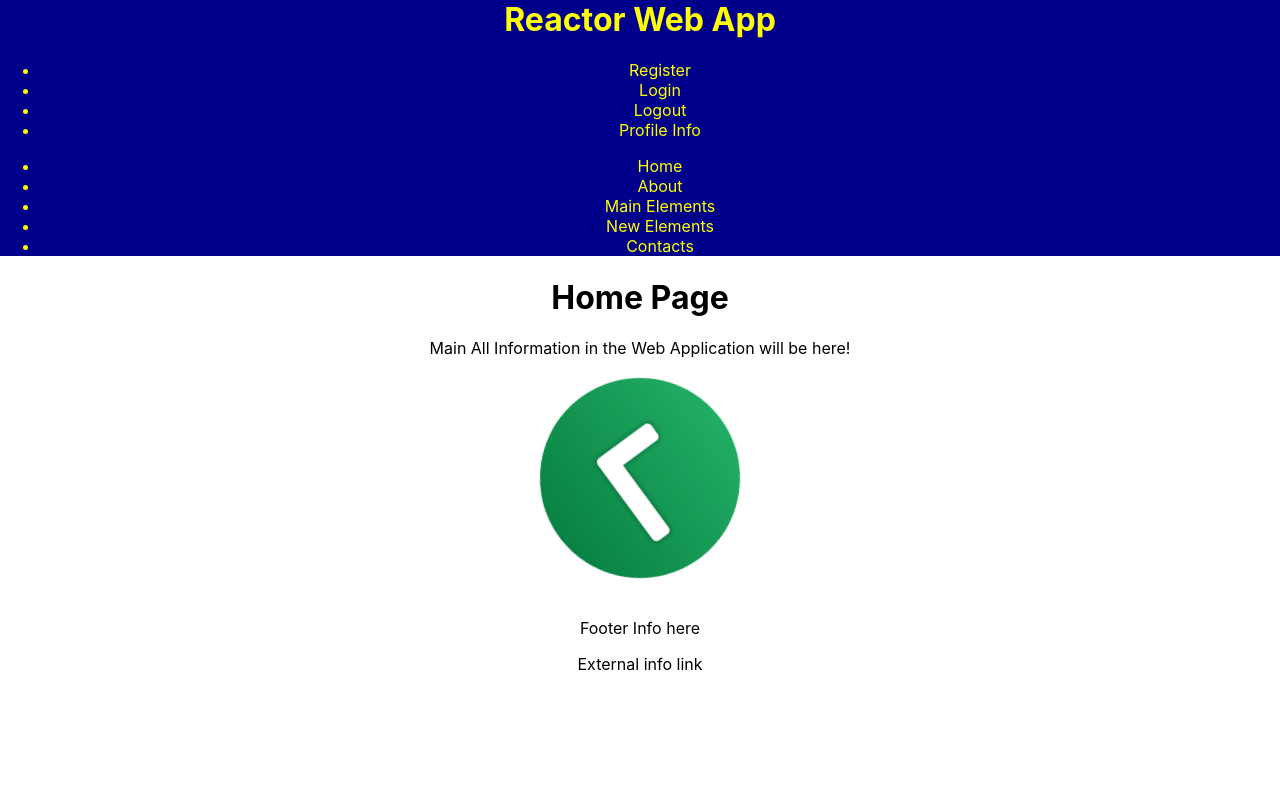
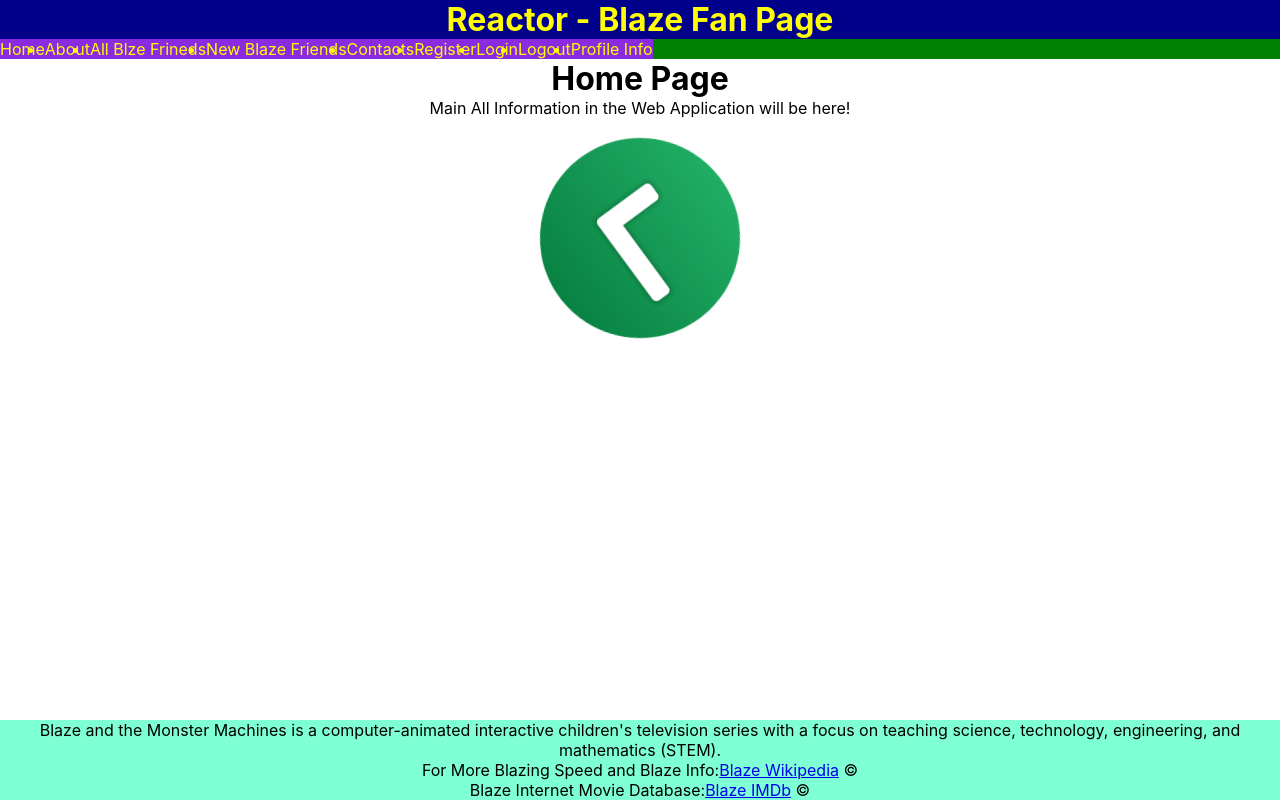
Before and after one commit to KikoXtreme/Blaze-Fan-Page, a React (Create React App) app in the folder reactor-app/: page / in a window 1280 px wide. Built offline with nearby package versions, Linux system fonts and the light colour scheme.

Commit message:
app, footer, header 404 update

```diff
--- a/reactor-app/public/index.html
+++ b/reactor-app/public/index.html
@@ -8,7 +8,7 @@
     <meta name="theme-color" content="#000000" />
     <meta name="description" content="Web site created using create-react-app" />
 
-    <title>Reactor Web App</title>
+    <title>Reactor - Blaze Fan Page</title>
 </head>
 
 <body>
--- a/reactor-app/src/App.css
+++ b/reactor-app/src/App.css
@@ -1,11 +1,23 @@
+* {
+  box-sizing: border-box;
+  margin: 0;
+  padding: 0;
+}
+
 .App {
   text-align: center;
+  position: relative;
+  min-height: 100vh;
 }
 
 .App-logo {
   height: 30vmin;
   pointer-events: none;
 }
+
+/* #main{
+  padding-bottom: 40px;
+} */
 
 @media (prefers-reduced-motion: no-preference) {
   .App-logo {
@@ -28,6 +40,7 @@
   from {
     transform: rotate(0deg);
   }
+
   to {
     transform: rotate(360deg);
   }
--- a/reactor-app/src/App.js
+++ b/reactor-app/src/App.js
@@ -1,19 +1,22 @@
 import './App.css';
-import {Route, Routes} from 'react-router-dom';
+import { Route, Routes } from 'react-router-dom';
 
 import { Header } from './components/Header/Header';
 import { Footer } from './components/Footer/Footer';
 import { Home } from './components/Main/Home/Home';
+import { NotFound } from './components/Main/NotFound/NotFound';
 
 function App() {
     return (
         <div className="App">
+
             <Header />
 
             <main id="main">
-            <Routes >
-                <Route path='/' element={<Home />}></Route>
-            </Routes>
+                <Routes >
+                    <Route path='/' element={<Home />}></Route>
+                    <Route path='/*' element={<NotFound />}></Route>
+                </Routes>
             </main>
 
             <Footer />
--- a/reactor-app/src/components/Footer/Footer.js
+++ b/reactor-app/src/components/Footer/Footer.js
@@ -1,10 +1,15 @@
-import logo from '../../logo.svg';
+import './footer.css';
 
 export const Footer = () => {
     return (
-        <>
-            <p>Footer Info here</p>
-            <p>External info link</p>
-        </>
+        <div className='footer'>
+            <p className='footer-title'>Blaze and the Monster Machines is a computer-animated interactive children's television series with a focus on teaching science, technology, engineering, and mathematics (STEM).</p>
+            <p className='footer-link'>For More Blazing Speed and Blaze Info:
+                <a href="https://en.wikipedia.org/wiki/Blaze_and_the_Monster_Machines" target="_blank" rel="noopener noreferrer">Blaze Wikipedia</a> &copy;
+            </p>
+            <p className='footer-link'>Blaze Internet Movie Database:
+                <a href="https://www.imdb.com/title/tt4458594/" target="_blank" rel="noopener noreferrer">Blaze IMDb</a> &copy;
+            </p>
+        </div>
     );
 }
--- /dev/null
+++ b/reactor-app/src/components/Footer/footer.css
@@ -0,0 +1,7 @@
+.footer {
+    background-color: aquamarine;
+    position: absolute;
+    bottom: 0;
+    width: 100%;
+    /* height: 40px; */
+}
--- a/reactor-app/src/components/Header/Header.js
+++ b/reactor-app/src/components/Header/Header.js
@@ -3,20 +3,22 @@ import './header.css'
 export const Header = () => {
     return (
         <header className="header">
-            <h1>Reactor Web App</h1>
-            <ul>
-                <li>Register</li>
-                <li>Login</li>
-                <li>Logout</li>
-                <li>Profile Info</li>
-            </ul>
-            <ul>
-                <li>Home</li>
-                <li>About</li>
-                <li>Main Elements</li>
-                <li>New Elements</li>
-                <li>Contacts</li>
-            </ul>
+            <h1>Reactor - Blaze Fan Page</h1>
+            <div className="header-lists">
+                <ul className="header-lists-list">
+                    <li>Home</li>
+                    <li>About</li>
+                    <li>All Blze Frineds</li>
+                    <li>New Blaze Friends</li>
+                    <li>Contacts</li>
+                </ul>
+                <ul className="header-lists-list">
+                    <li>Register</li>
+                    <li>Login</li>
+                    <li>Logout</li>
+                    <li>Profile Info</li>
+                </ul>
+            </div>
         </header>
     );
 }
--- a/reactor-app/src/components/Header/header.css
+++ b/reactor-app/src/components/Header/header.css
@@ -6,3 +6,13 @@
 .header h1 {
     margin-top: 0;
 }
+
+.header-lists {
+    display: flex;
+    background-color: green;
+}
+
+.header-lists-list {
+    display: flex;
+    background-color: blueviolet;
+}
--- /dev/null
+++ b/reactor-app/src/components/Main/NotFound/NotFound.js
@@ -0,0 +1,11 @@
+import { Link } from "react-router-dom";
+import './notFound.css';
+
+export const NotFound = () => {
+    return (
+        <div className="notFound">
+            <p className="notFound-title">404 - Page Not Found!</p>
+            <p className="notFound-link"><Link to='/'>Home Page</Link></p>
+        </div>
+    );
+}
--- /dev/null
+++ b/reactor-app/src/components/Main/NotFound/notFound.css
@@ -0,0 +1,12 @@
+.notFound {
+    background-color: aqua;
+
+}
+
+.notFound-title{
+    font-size: 64px;
+}
+
+.notFound-link{
+    font-size: 32px;
+}
```
